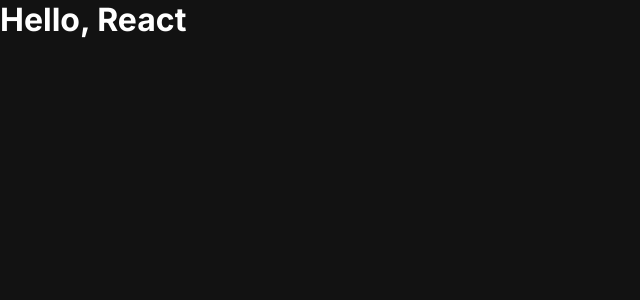
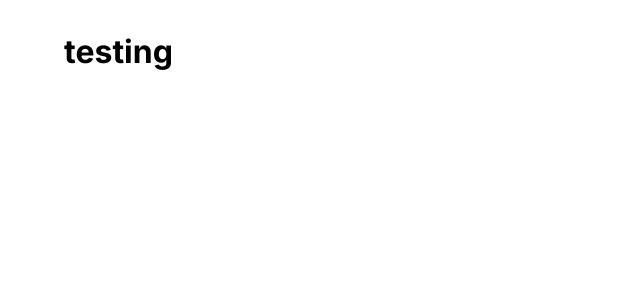
Before and after one commit to martuafernando/personal-notes-spa, a React (Vite) app: page / in a window 1280 px wide. Shown: the top 300 px of the page, without its empty margins (0-640 px from the left). Built offline with nearby package versions, Linux system fonts and the light colour scheme.

Commit message:
feat: add react router

```diff
--- a/package.json
+++ b/package.json
@@ -10,8 +10,10 @@
     "format": "eslint ./src/**/*.jsx --fix"
   },
   "dependencies": {
+    "prop-types": "^15.8.1",
     "react": "^18.2.0",
-    "react-dom": "^18.2.0"
+    "react-dom": "^18.2.0",
+    "react-router-dom": "^6.16.0"
   },
   "devDependencies": {
     "@types/react": "^18.0.28",
--- a/src/App.jsx
+++ b/src/App.jsx
@@ -1,10 +1,14 @@
 import React from 'react'
+import { Route, Routes } from 'react-router-dom';
+import HomePage from './pages/homepage';
 
 function App () {
   return (
-    <div className="app-container">
-      <h1>Hello, React</h1>
-    </div>
+    <main>
+      <Routes>
+        <Route path="/" element={<HomePage />} />
+      </Routes>
+    </main>
   )
 }
 
--- a/src/index.jsx
+++ b/src/index.jsx
@@ -3,8 +3,11 @@
 import App from './App'
 
 import './styles/style.css'
+import { BrowserRouter } from 'react-router-dom'
 
 const root = createRoot(document.getElementById('root'))
 root.render(
-  <App />
+  <BrowserRouter>
+    <App />
+  </BrowserRouter>
 )
--- /dev/null
+++ b/src/pages/HomePage.jsx
@@ -0,0 +1,19 @@
+import React from "react"
+
+class HomePage extends React.Component{
+  constructor(props){
+    super(props)
+
+    this.state = {
+      notes: []
+    }
+  }
+
+  render() {
+    return (
+      <h1>testing</h1>
+    )
+  }
+}
+
+export default HomePage
```
Also changed, not shown: src/components/CreateNotesButton.jsx (added, +12 -0 lines), src/components/Navigation.jsx (added, +14 -0 lines), 1 other file (tests, documents, lock files or other folders).
